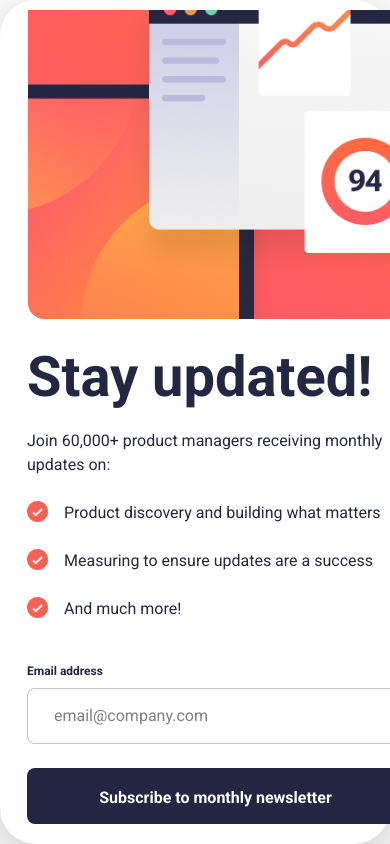
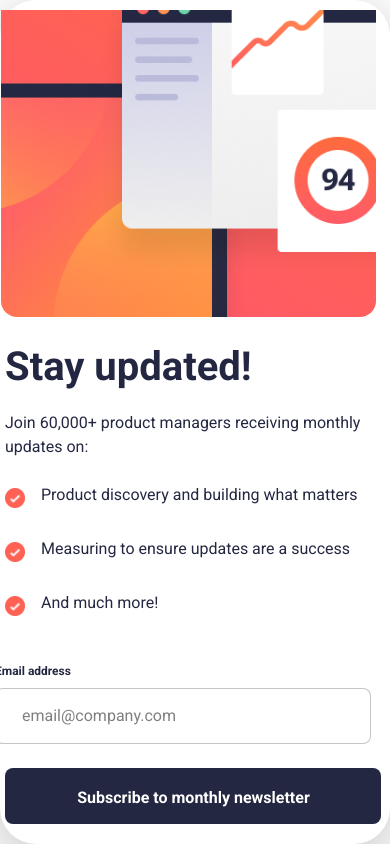
Before and after one commit to 1Andria/Lecture-14-Homework-HTML-CSS-JS-, a plain HTML site: page index.html in a window 390 px wide. Drawn offline with Linux system fonts and the light colour scheme.

Commit message:
updated4

```diff
--- a/style.css
+++ b/style.css
@@ -137,6 +137,7 @@ body{
         flex-direction: column-reverse;
         padding-top: 10px;
         padding-bottom: 20px;
+        padding-left: 10px;
     }
     .image_div{
         width: 375px;
@@ -150,5 +151,30 @@ body{
     body{
         background-color: #FFF;
     }
-
+    .left{
+        min-width: 327px;
+        display: flex;
+        flex-direction: column;
+        justify-content: center;
+    }
+    .heading{
+        font-size: 40px;
+        padding-left: 10px;
+    }
+    .paragraph{
+        font-size: 16px;
+        padding-left: 10px;
+    }
+    .check_txt{
+        font-size: 16px;
+    }
+    .logo{
+        padding-left: 10px;
+        object-fit: contain;
+        width: 30px;
+        height: 30px;
+    }
+    .thanks{
+        margin-left: 10px;
+    }
 }
```
